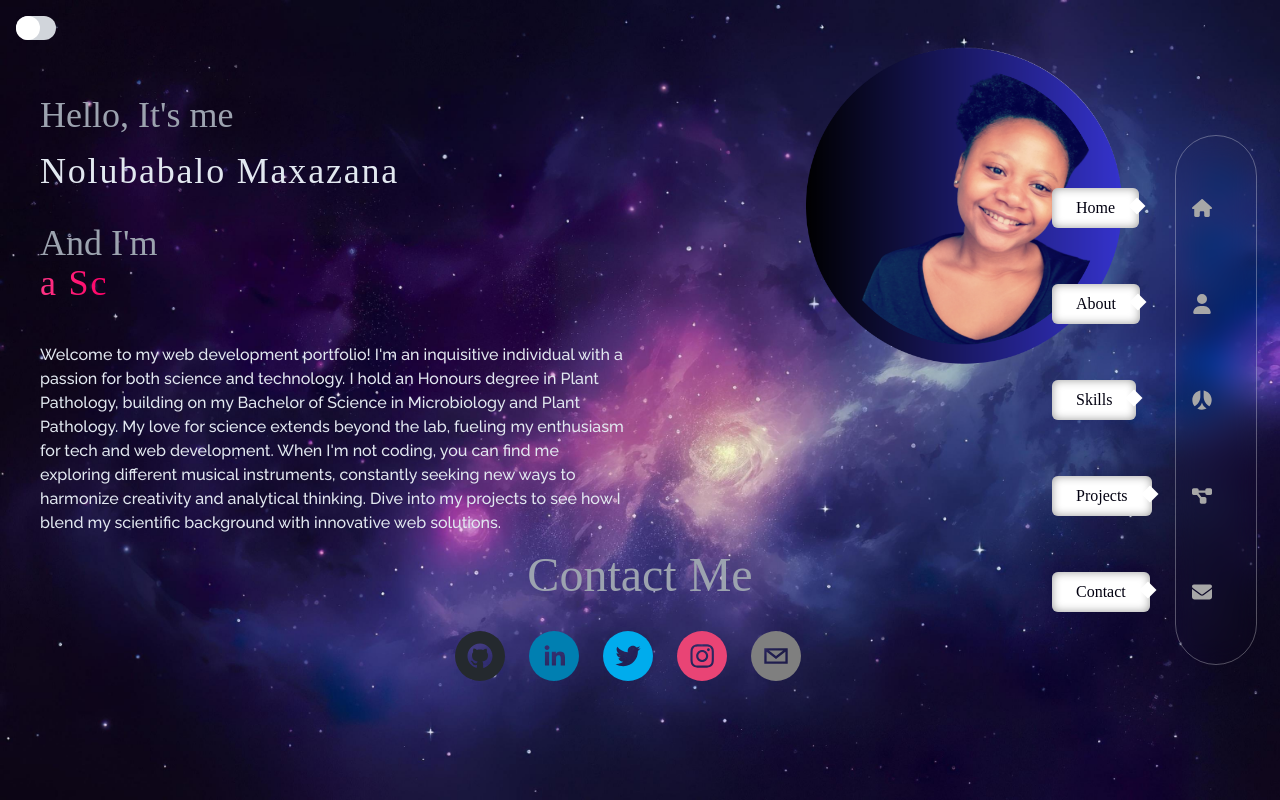
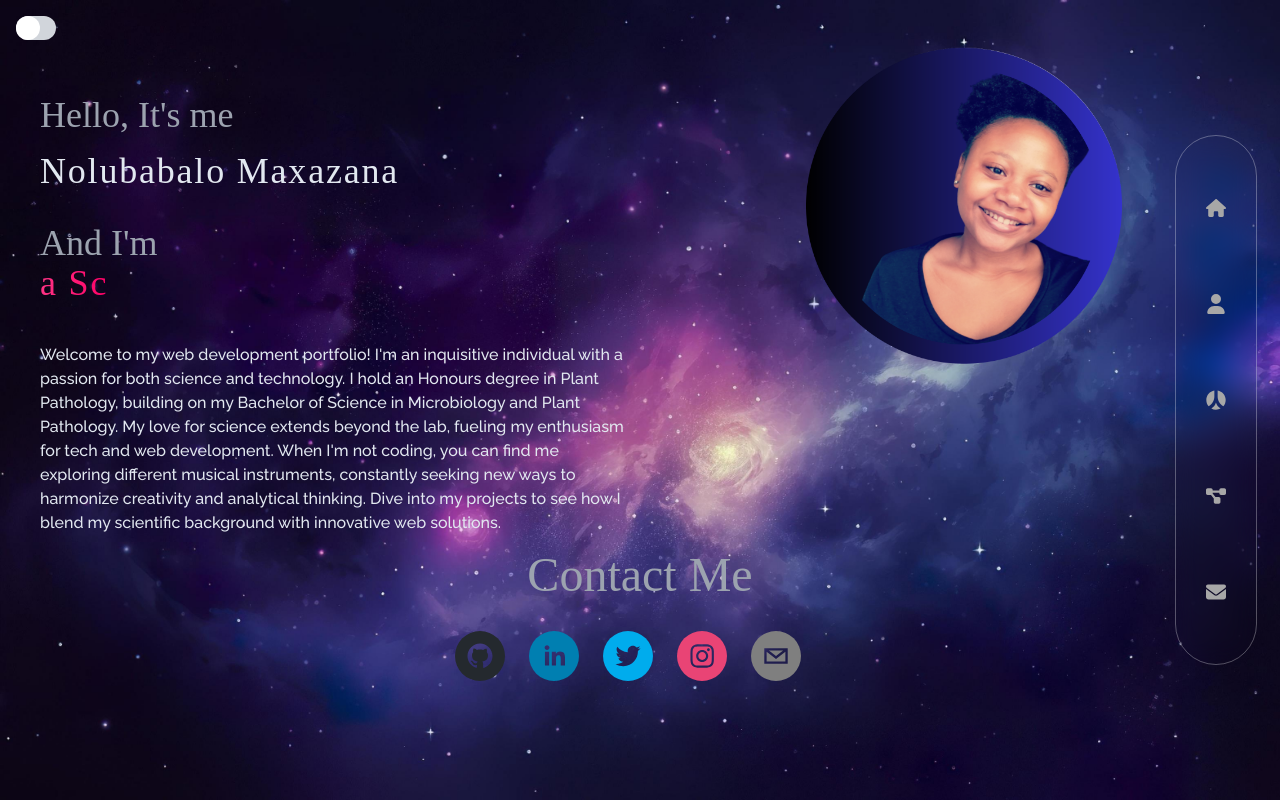
Before and after one commit to Nolu-M/nolu-portfolio, a React (Vite) app: page / in a window 1280 px wide. Built offline with nearby package versions, Linux system fonts and the light colour scheme; a web font is replaced by a local one.

Commit message:
menu items

```diff
--- a/src/components/MenuItem.jsx
+++ b/src/components/MenuItem.jsx
@@ -1,42 +1,37 @@
 import PropTypes from "prop-types";
 import { AnimatePresence, motion } from "framer-motion";
 import { useState } from "react";
+import useTheme from "./useTheme"
 
 
-const MenuItem = ({menu, index, theme}) => {
+const MenuItem = ({menu, index,}) => {
 const [isHovered, setIsHovered] = useState(false)
+const { theme } = useTheme(); // Use theme from context
 
     return (
       <a
       href={menu.uri}
-        className={`w-12 h-12 rounded-full flex items-center jusyify-center
+      className={`w-12 h-12 rounded-full flex items-center justify-center
       group cursor-pointer hover:bg-gradient-to-br
-        ${theme === 'theme2' ? 'hover:from-primary-green hover:to-secondary-green' : 'hover:from-primary-pink hover:to-secondary-pink relative'}`}
-        onMouseEnter={() => setIsHovered(true)}>
+      ${theme === 'theme2' ? 'hover:from-primary-green hover:to-secondary-green' : 'hover:from-primary-pink hover:to-secondary-pink'} relative`}
+      onMouseEnter={() => setIsHovered(true)}
+      onMouseLeave={() => setIsHovered(false)}>
       <menu.Icon
         className={`text-texlight group-hover:text-bgPrimary text-xl`} />
 
-        <motion.div className="absolute bg-white rounded-md px-6 py-2
-          -left-[140px] after:absolute after:-right-1 after:top-3 after:w-3 after:h-3
-          after:bg-white after:rotate-45"
-        style={{boxShadow: "inset 0px 0px 10px rgba(0,0,0,0.4)"}}>
-          <p className="text-bgPrimary">{menu?.name}</p>
-        </motion.div>
-
       <AnimatePresence>
         {isHovered && (
-            <motion.div className="absolute bg-white rounded-md px-6 py-2
-              -left-[140px] after:absolute after:-right-1 after:top-3 after:w-3 after:h-3
+          <motion.div className="absolute bg-white rounded-md px-6 py-2 -left-[140px]
+            after:absolute after:-right-1 after:top-3 after:w-3 after:h-3
             after:bg-white after:rotate-45"
               style={{ boxShadow: "inset 0px 0px 10px rgba(0,0,0,0.4)" }}
             >
             <p className="text-bgPrimary">{menu?.name}</p>
           </motion.div>
-
         )}
       </AnimatePresence>
+    </a>
 
-  </a>
 
   )
 }
```
Lines whose indentation alone changed are shown as unchanged.
